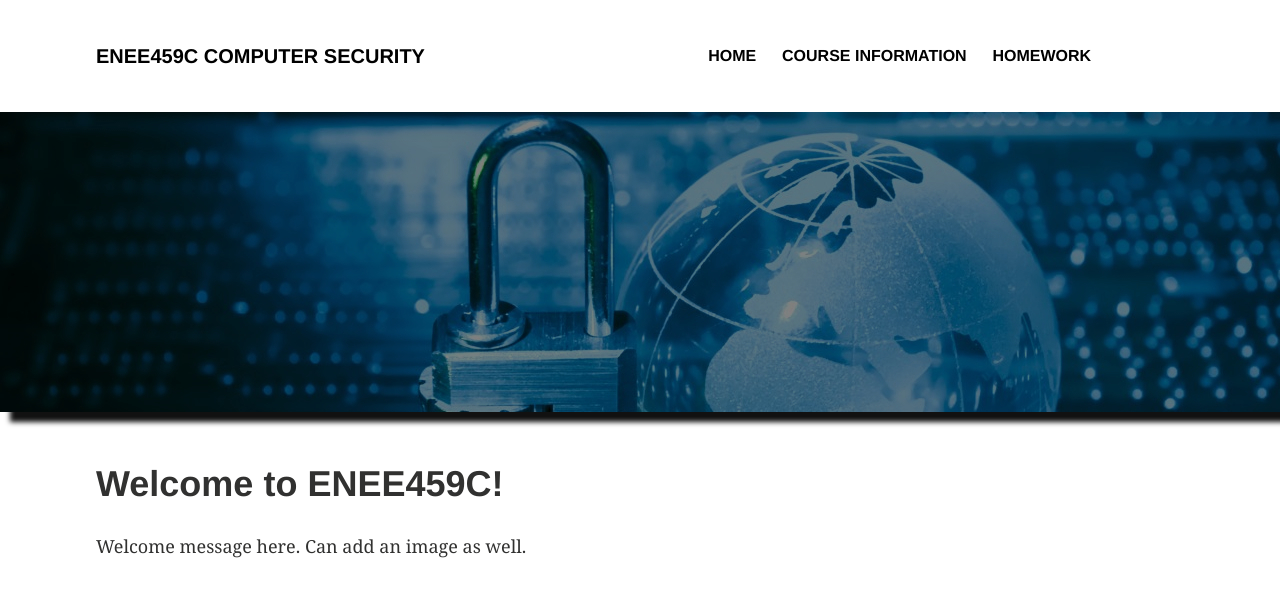
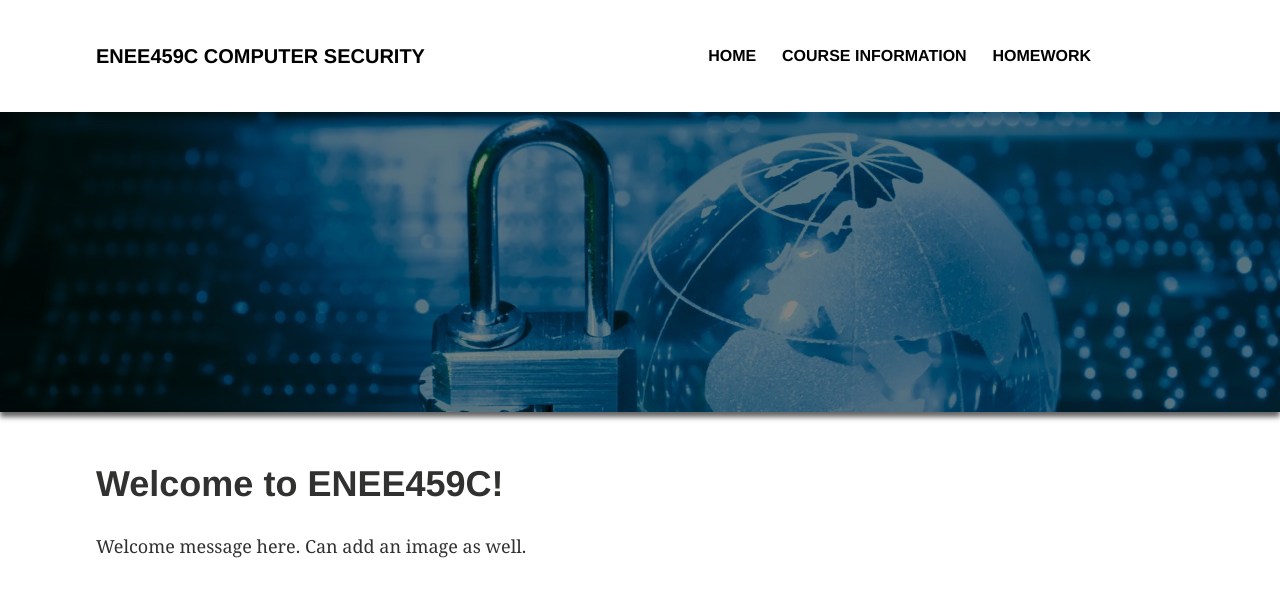
Before and after one commit to serrintine/serrintine.github.io, a Jekyll site: the page built from index.md, in a window 1280 px wide. Shown: the top 597 px of the page. Built offline with Jekyll 4.4.1, drawn with Linux system fonts in a browser that asks for light colours.

Commit message:
Updated _layout.scss

```diff
--- a/_sass/_layout.scss
+++ b/_sass/_layout.scss
@@ -17,7 +17,9 @@
 	height: 300px;
     display: block;
     background: url(../images/security.jpg) no-repeat;
-    box-shadow: 10px 10px 5px #111;
+    -webkit-box-shadow: 0px 5px 5px 0px rgba(50, 50, 50, 0.75);
+	-moz-box-shadow: 0px 5px 5px 0px rgba(50, 50, 50, 0.75);
+	box-shadow: 0px 5px 5px 0px rgba(50, 50, 50, 0.75);
 }
 .site-title {
 	@include row;
```
